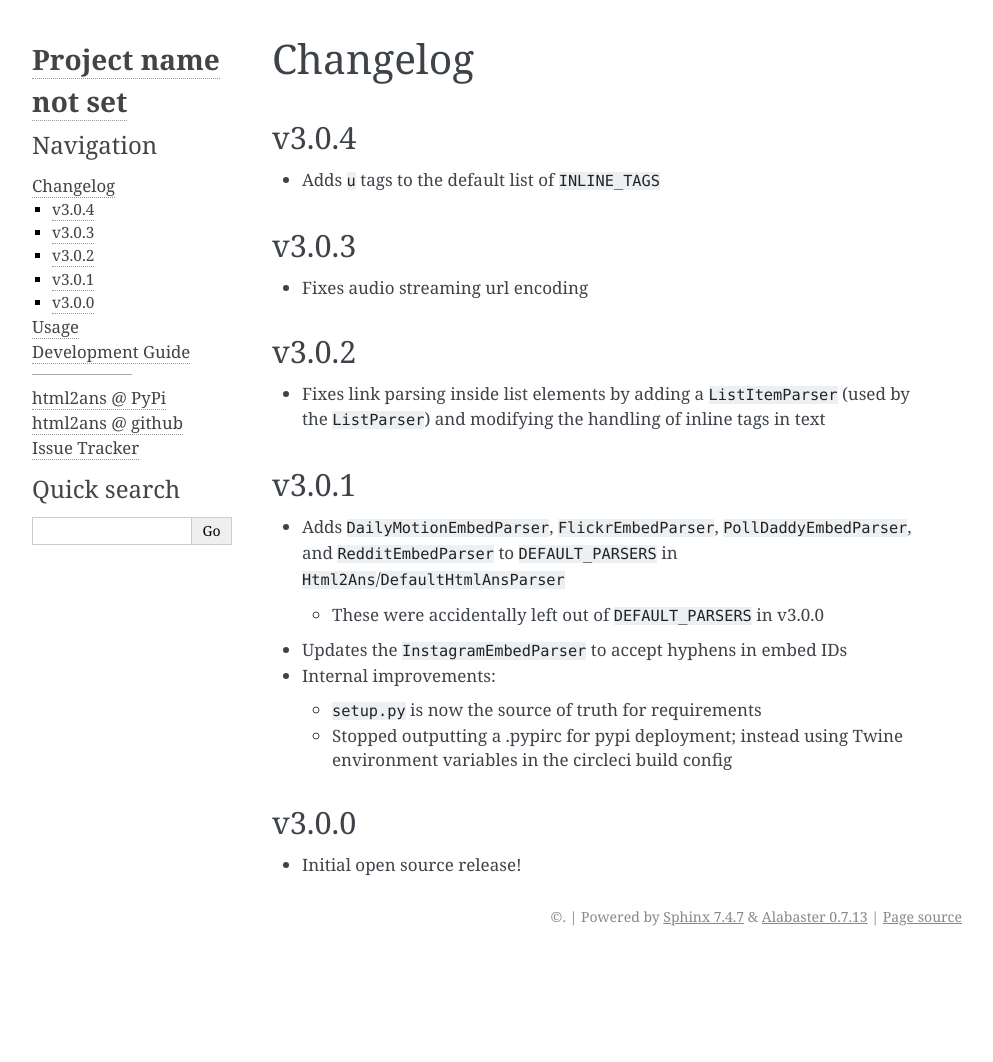
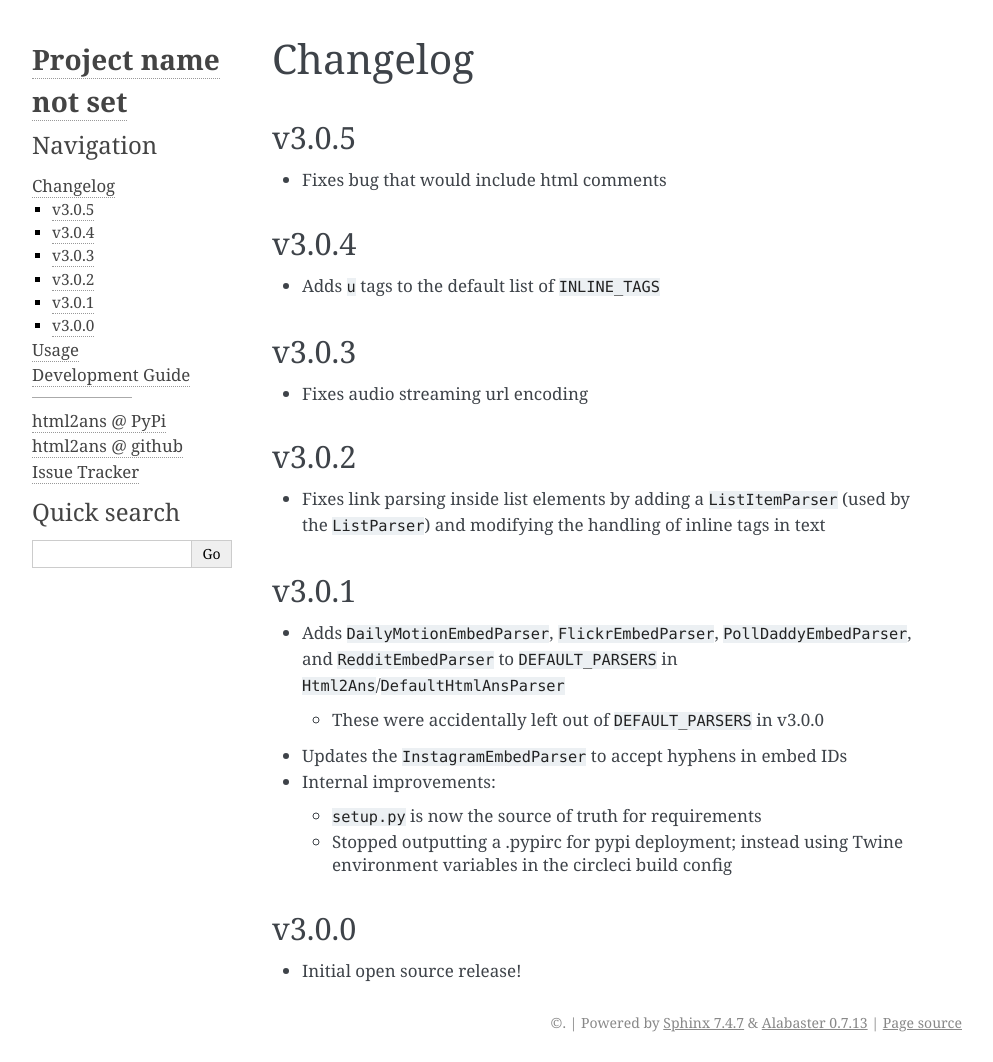
Before and after one commit to washingtonpost/html2ans, a Sphinx documentation site: the page built from docs/changelog.rst, in a window 1280 px wide. Shown: the whole page, without its empty margins (148-1141 px from the left). Built offline with Sphinx 7.4.7, drawn with Linux system fonts in a browser that asks for light colours; before the commit the page ends 956 px from its top, so only the background shows below that.

Commit message:
update changelog

```diff
--- a/docs/changelog.rst
+++ b/docs/changelog.rst
@@ -1,5 +1,10 @@
 Changelog
 =========
+
+v3.0.5
+------
+
+* Fixes bug that would include html comments
 
 
 v3.0.4
```
